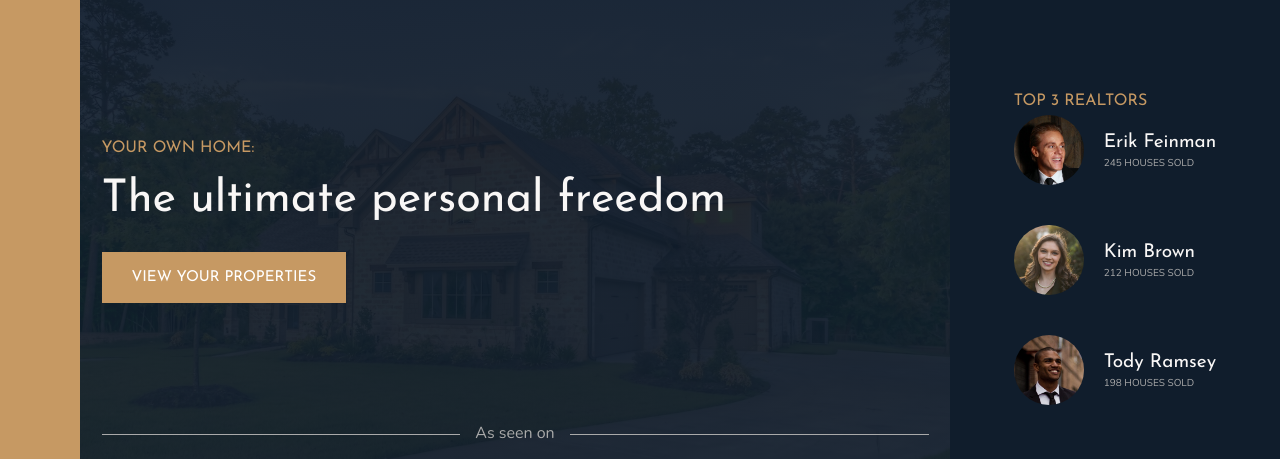
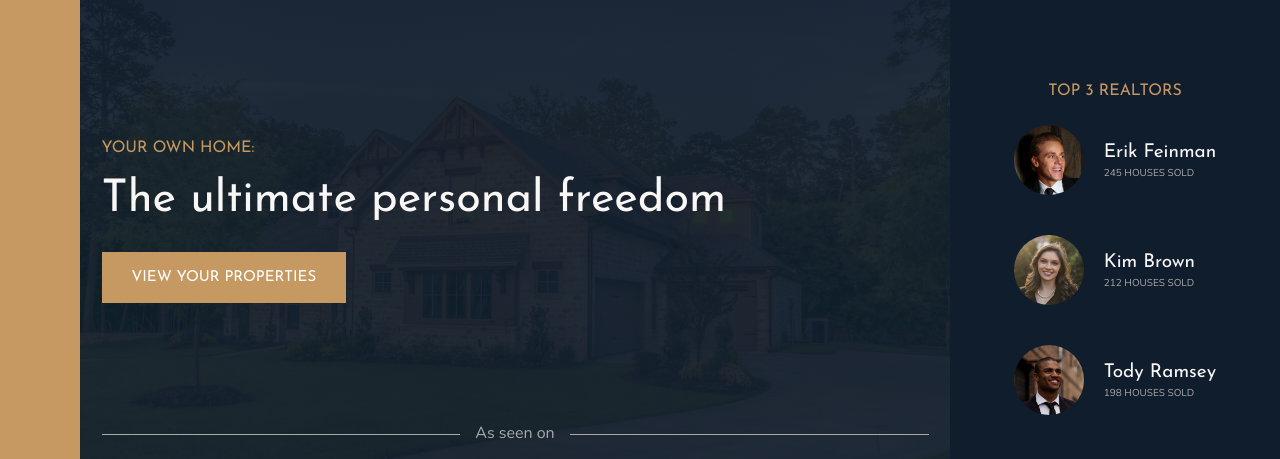
Before and after one commit to KamilKonopka/nexter, a website: page index.html in a window 1280 px wide. Shown: the part 73-532 px from the top of the page. Drawn offline with nearby package versions, Linux system fonts and the light colour scheme.

Commit message:
finalized header section

```diff
--- a/sass/_realtors.scss
+++ b/sass/_realtors.scss
@@ -5,6 +5,8 @@
     display: grid;
     align-content: center;
     justify-content: center;
+    justify-items: center;
+    grid-row-gap: 2rem;
 
     &__list {
         display: grid;
```
Also changed, not shown: css/style.css.
